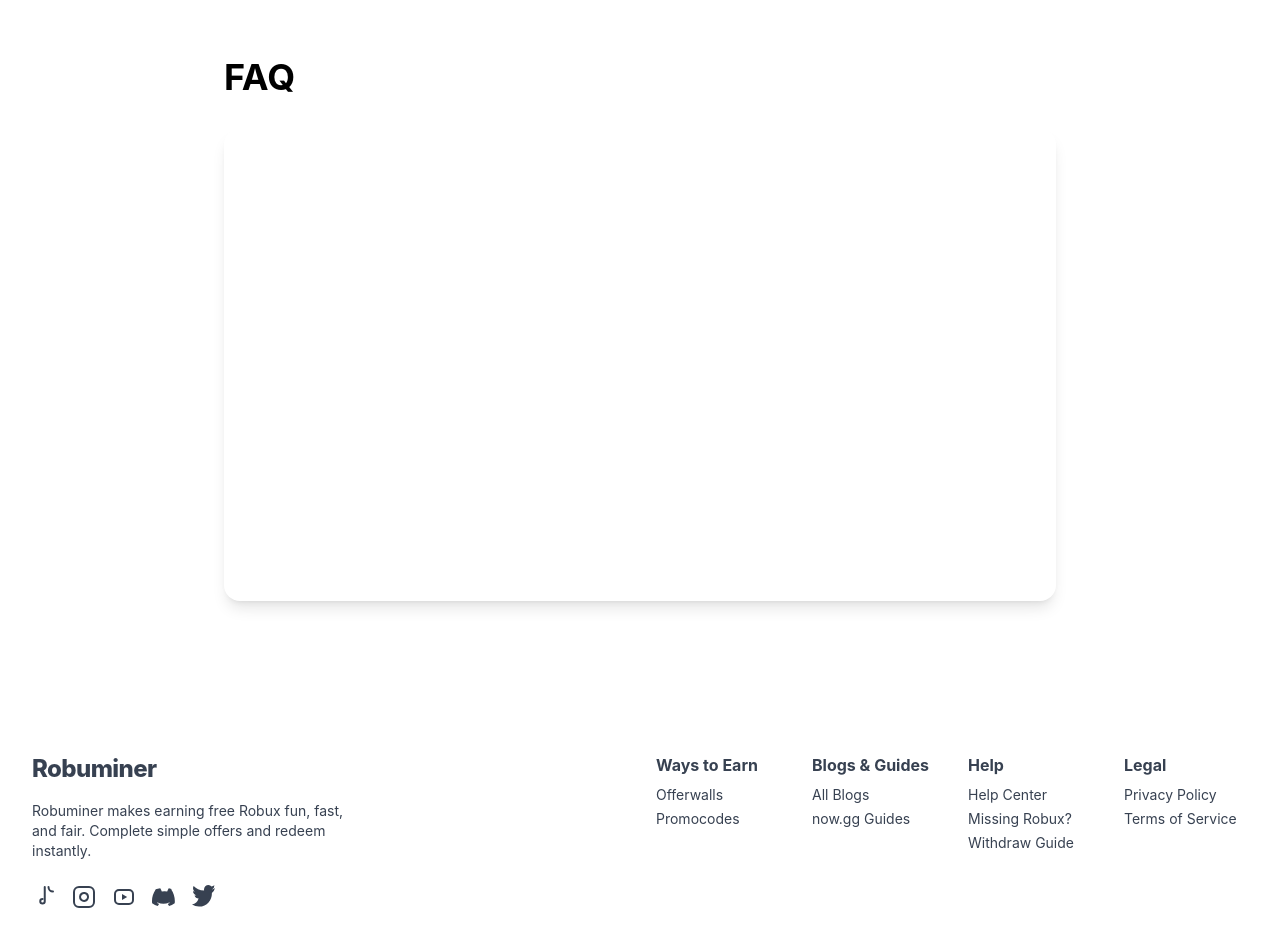
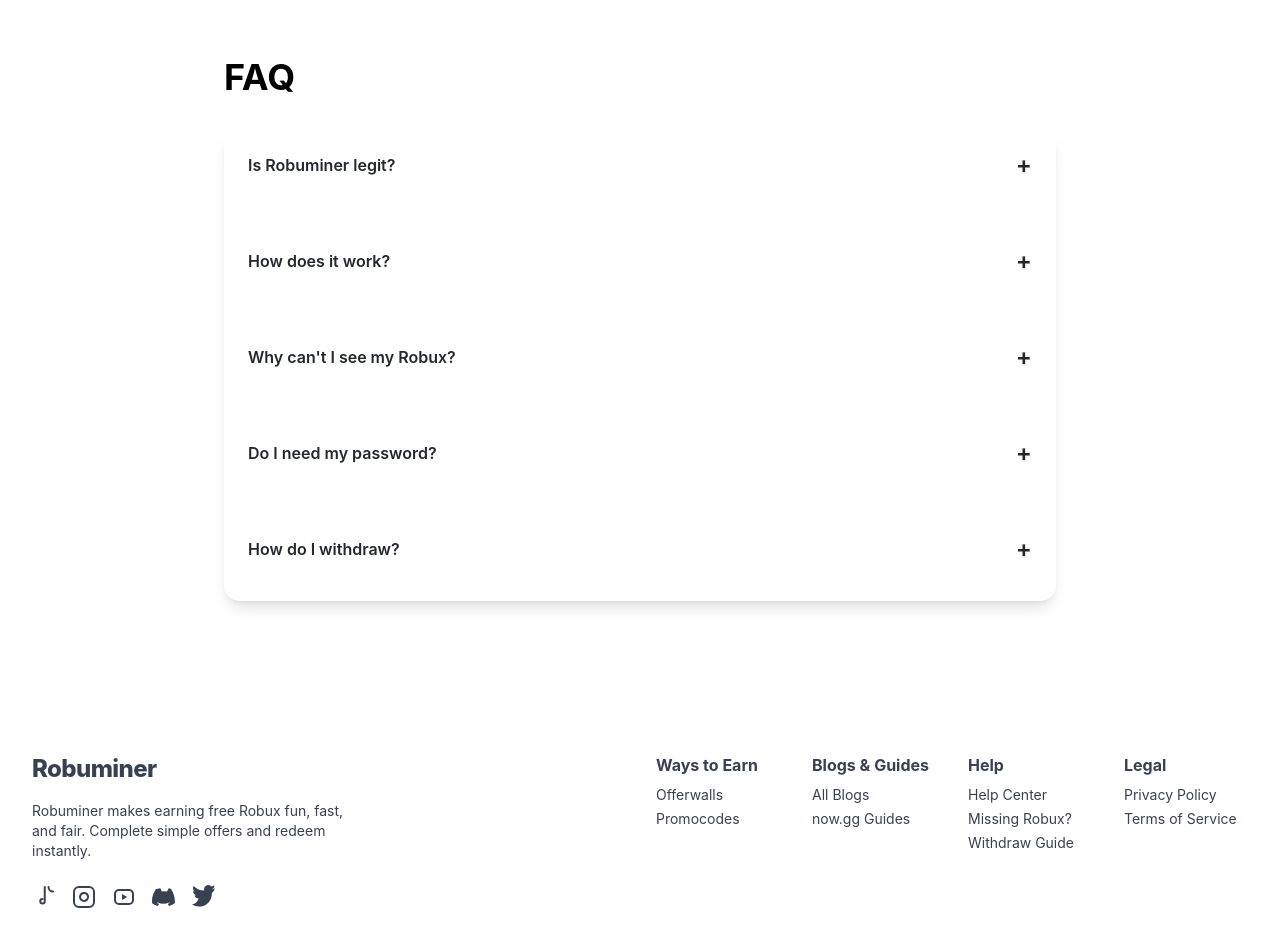
Before and after one commit to BFHWEBSOL/rbxdeals, a Next.js app: page / in a window 1280 px wide. Shown: the part 1380-2306 px from the top of the page. Built offline with nearby package versions, Linux system fonts and the light colour scheme.

Commit message:
Improve FAQ section readability with darker text color

```diff
--- a/src/app/page.tsx
+++ b/src/app/page.tsx
@@ -216,7 +216,7 @@
           {faqs.map((faq, i) => (
             <div key={i} className="mb-2 bg-transparent">
               <button
-                className="w-full flex justify-between items-center px-6 py-5 text-left font-semibold focus:outline-none transition bg-transparent"
+                className="w-full flex justify-between items-center px-6 py-5 text-left font-semibold focus:outline-none transition bg-transparent text-[#23272e]"
                 onClick={() => setFaqOpen(faqOpen === i ? null : i)}
                 aria-expanded={faqOpen === i}
               >
@@ -224,7 +224,7 @@
                 <span className="ml-4 text-accent text-2xl">{faqOpen === i ? "−" : "+"}</span>
               </button>
               <div
-                className={`px-6 pb-4 text-sm text-gray-300 transition-all duration-200 ease-in-out ${faqOpen === i ? 'max-h-40 opacity-100' : 'max-h-0 opacity-0 overflow-hidden'}`}
+                className={`px-6 pb-4 text-sm transition-all duration-200 ease-in-out text-[#23272e] ${faqOpen === i ? 'max-h-40 opacity-100' : 'max-h-0 opacity-0 overflow-hidden'}`}
                 style={{ transitionProperty: 'max-height, opacity' }}
               >
                 {faqOpen === i && <div>{faq.a}</div>}
```
